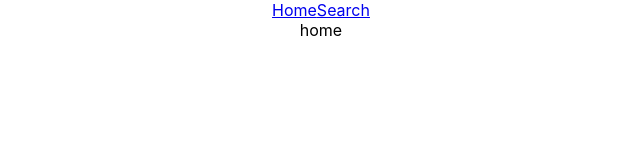
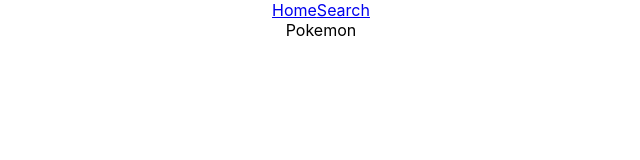
Before and after one commit to nickosp/search-schwifty-, a React (Create React App) app: page /home in a window 1280 px wide. Shown: the top 160 px of the page, without its empty margins (319-959 px from the left). Built offline with nearby package versions, Linux system fonts and the light colour scheme.

Commit message:
added useEffect for results

```diff
--- a/src/App.js
+++ b/src/App.js
@@ -1,42 +1,21 @@
 import React from 'react';
 import './App.css';
-import Search from  './Search/Search'
-import Home from  './Home/Home'
-import Nav from './Nav/Nav'
-import { Route, Redirect } from 'react-router-dom'
+import Home from './Home/Home';
+import { Route, Redirect } from 'react-router-dom';
+import Nav from './Nav/Nav';
+import Search from './Search/Search';
+import Results from './Results/Results';
 function App() {
 	return (
-    <div className="App">
+		<div className='App'>
 			<Nav />
 			<main>
+				<Route path='/home' exact component={Home} />
 				<Route path='/search' component={Search} />
-<Route path='/home' exact component={Home} />
 				<Route path='/' exact render={() => <Redirect to='/home' />} />
 				{/* <Route path='/results' render={<Results />} /> */}
 			</main>
 		</div>
 	);
 }
-
 export default App;
-
-// import React from 'react';
-// import './App.css';
-// import Home from './home/Home';
-// import { Route, Redirect } from 'react-router-dom';
-// import Navigation from './nav/Navigation';
-// import Search from './search/Search';
-// import Results from './results/Results';
-// function App() {
-// 	return (
-// 		<div className='App'>
-// 			<Navigation />
-// 			<main>
-// 				<Route path='/search' component={Search} />
-// 				<Route path='/' exact render={() => <Redirect to='/home' />} />
-// 				{/* <Router path='/results' component={Results}/> */}
-// 			</main>
-// 		</div>
-// 	);
-// }
-// export default App;
--- a/src/Home/Home.js
+++ b/src/Home/Home.js
@@ -1,12 +1,5 @@
 import React from 'react';
-
-
 const Home = () => {
-    return (
-        <div>
-            home
-        </div>
-    );
+    return <div>Pokemon</div>;
 };
-
 export default Home;
--- a/src/Results/Results.js
+++ b/src/Results/Results.js
@@ -1,14 +1,16 @@
-import React from 'react';
+import React, { useEffect } from 'react';
+const Results = () => {
+    useEffect(() => {
+    }, [])
+	return (
+    <div>Results</div>
+    )
+};
+export default Results;
 
-const Results = () => {
-    return (
-        <div>
-            results
-        </div>
-    );
-};
 
-export default Results;
+
+
 // const url = '';
 // fetch(url)
 //   .then(res => res.json())
--- a/src/Search/Search.js
+++ b/src/Search/Search.js
@@ -1,7 +1,6 @@
 import React, { useState } from 'react';
 import { Link } from 'react-router-dom';
 import Results from '../Results/Results';
-////reset back to intial state after search
 const Search = () => {
 	const initialState = {
 		searchBar: '',
@@ -28,6 +27,7 @@
 					<button type='submit'>Submit</button>
 				</label>
 			</form>
+			<Results />
 		</div>
 	);
 };
--- a/src/index.js
+++ b/src/index.js
@@ -1,18 +1,11 @@
 import React from 'react';
-import { BrowserRouter as Router } from 'react-router-dom';
 import ReactDOM from 'react-dom';
 import './index.css';
 import App from './App';
-import reportWebVitals from './reportWebVitals';
-
+import { BrowserRouter as Router } from 'react-router-dom';
 ReactDOM.render(
-  <Router>
-    <App />
-  </Router>,
-  document.getElementById('root')
+	<Router>
+		<App />
+	</Router>,
+	document.getElementById('root')
 );
-
-// If you want to start measuring performance in your app, pass a function
-// to log results (for example: reportWebVitals(console.log))
-// or send to an analytics endpoint. Learn more: https://bit.ly/CRA-vitals
-reportWebVitals();
```
Lines whose indentation alone changed are shown as unchanged.
